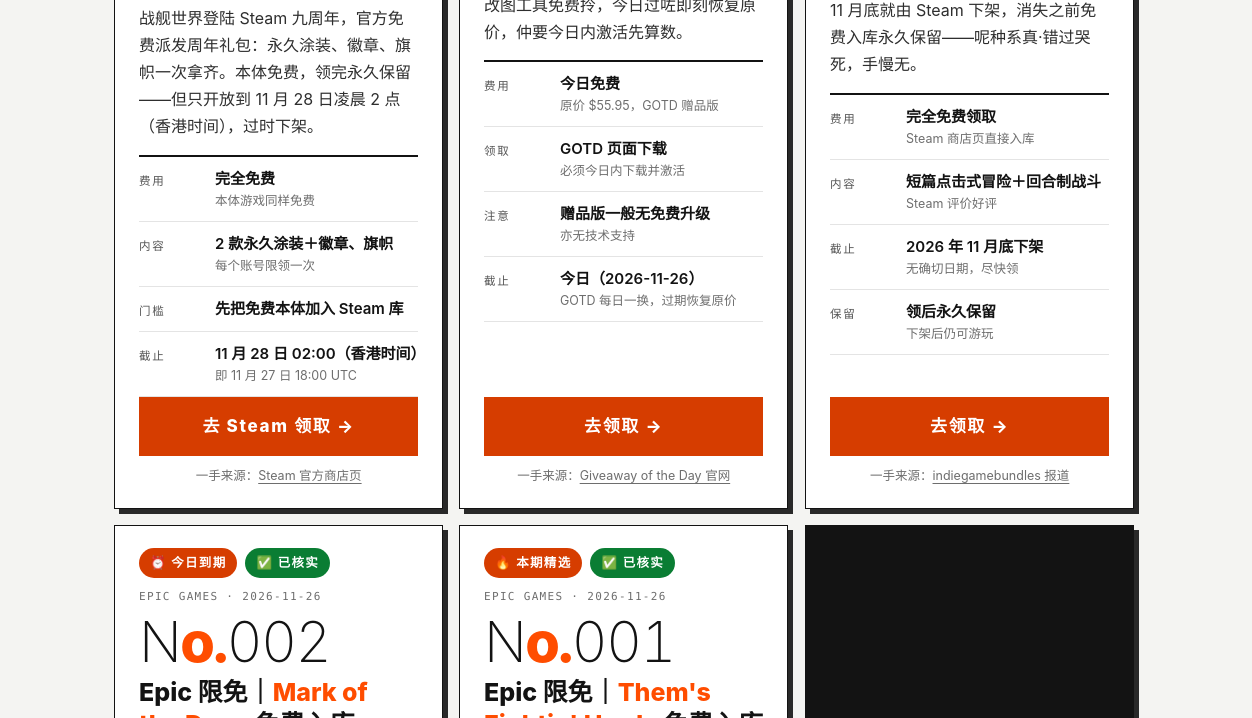
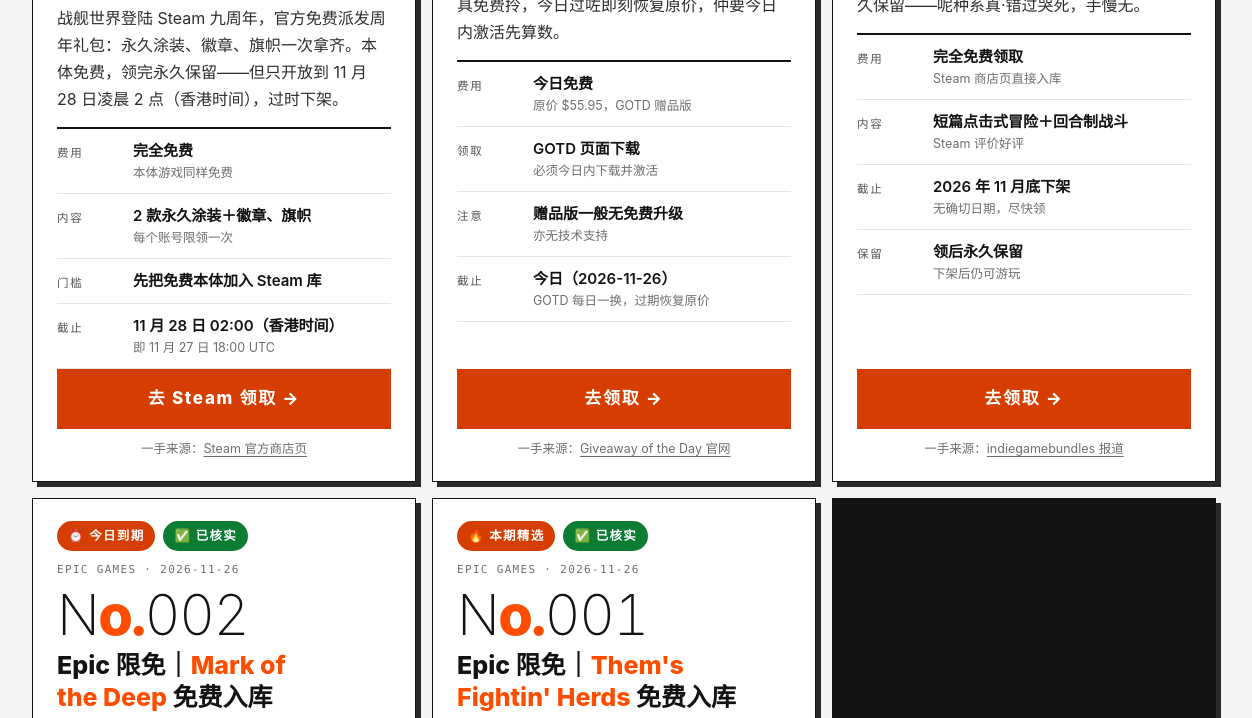
Before and after one commit to adonisleung/zero-dollar-finds, a plain HTML site: page index.html in a window 1536 px wide. Shown: the part 784-1502 px from the top of the page, without its empty margins (144-1396 px from the left). Drawn offline with Linux system fonts and the light colour scheme.

Commit message:
修复宽屏卡片行不对齐：.deck 取消 880px/1020px 上限，与内容栏同宽填满（卡片 329→384px），细屏零改动

```diff
--- a/index.html
+++ b/index.html
@@ -185,7 +185,7 @@
     .shell{max-width:1180px}
     .main{max-width:1060px;margin:0 auto;padding:0 28px 56px}
     .zones{grid-template-columns:repeat(3,1fr)}
-    .deck{max-width:880px;margin-left:auto;margin-right:auto;height:min(600px,calc(100dvh - 330px));min-height:440px}
+    .deck{max-width:none;margin-left:auto;margin-right:auto;height:min(600px,calc(100dvh - 330px));min-height:440px}
     .dcard{padding:30px 36px}
     .idx{font-size:84px}
     .dcard h2{font-size:38px}
@@ -220,10 +220,13 @@
   }
 
   /* ---------- 超宽桌面：放宽容器，填满大屏 ---------- */
+  /* 2026-11-28 宽屏对齐修复：.deck 旧上限（720px 档 880px／1400px 档 1020px）比内容栏窄，
+     卡片行两边露出空白带、与 banner 不齐；改为 max-width:none 与内容栏同宽填满，
+     卡片上限由 .main 的 max-width 天然封顶（1400px 档内容栏 1184px、三栏卡约 384px）。 */
   @media (min-width:1400px){
     .shell{max-width:1360px}
     .main{max-width:1240px}
-    .deck{max-width:1020px}
+    .deck{max-width:none}
   }
 
   /* ---------- 平铺：只在小屏（<720px）堆叠；>=720px 一律网格平铺 ---------- */
```
